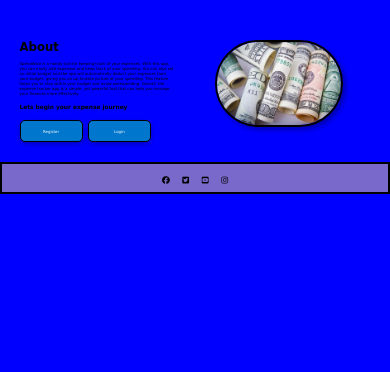
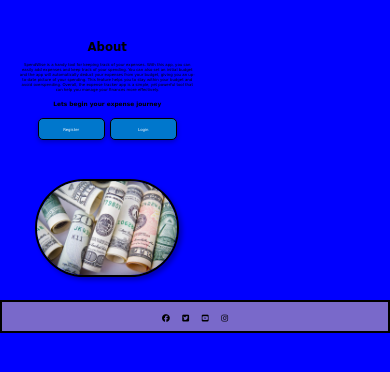
Before and after one commit to Code-Institute-Submissions/SpendWise, a Django app: page / in a window 390 px wide. Shown: the part 47-419 px from the top of the page. Run offline with Django 3.2, Linux system fonts and the light colour scheme; some libraries are stand-ins or nearby versions; some web fonts are replaced.

Commit message:
add responsitiviy to home page image and textbox

```diff
--- a/expensetracker/settings.py
+++ b/expensetracker/settings.py
@@ -28,7 +28,7 @@ TEMPLATES_DIR = os.path.join(BASE_DIR, 'templates')
 SECRET_KEY = os.environ.get('SECRET_KEY')
 
 # SECURITY WARNING: don't run with debug turned on in production!
-DEBUG = False
+DEBUG = True
 
 ALLOWED_HOSTS = ['expense-tracker-101.herokuapp.com', 'localhost']
 
--- a/static/css/style.css
+++ b/static/css/style.css
@@ -505,7 +505,9 @@ body {
     body {
         background-color: red;
 
+
     }
+
 
     #info-container {
 
@@ -518,81 +520,11 @@ body {
     body{
        background-color: blue;
     }
+    #about_container {
+
+        display:flex;
+
+        flex-direction: column;
+        text-align: center;
+    }
 }
-
-#about_container {
-    display:flex;
-    justify-content: space-evenly;
-}
-#text_box {
-    padding: 5%;
-    width:45%;
-    font-family: cursive;
-
-    color: black;
-
-}
-#text_box h1 {
-    font-size: 3vw;
-}
-#text_box p {
-    margin-top: 5%;
-    font-size: 1vw;
-
-}
-#text_box h2 {
-    margin-top: 5%;
-    margin-bottom: 5%;
-    font-size: 1.5vw;
-
-}
-#start {
-
-    list-style: none;
-    display: inline;
-
-
-}
-#start li {
-
-    display: inline;
-}
-
-.start_buttons {
-    display: inline-block;
-    font-size: 1vw;
-    padding: 7.5px 15px;
-    height:fit-content;
-
-    text-decoration: none;
-    text-align: center;
-    width:20%;
-    border: solid 1px black;
-    background-color: #0077cc;
-    color: #fff;
-    border-radius: 5px;
-    box-shadow: 0px 2px 5px rgba(0,0,0,0.25);
-    transition: all 0.3s ease-in-out;
-}
-.start_buttons:hover {
-    box-shadow: 0 3px 10px purple;
-
-}
-
-#image_container {
-    padding: 5%;
-    width:45%
-
-}
-#image_container img {
-
-    width:80%;
-    border: 2px solid black;
-    border-radius: 60px;
-    box-shadow: 3px 3px 5px rgba(0, 0, 0, 0.3);
-}
-.contact {
-    background-color: #5ABCB9;
-    height:200px;
-
-}
```
